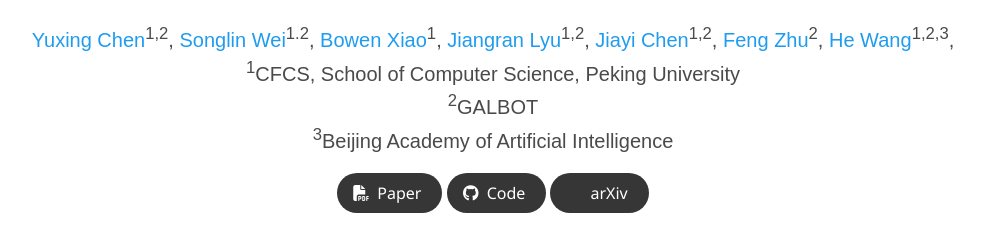
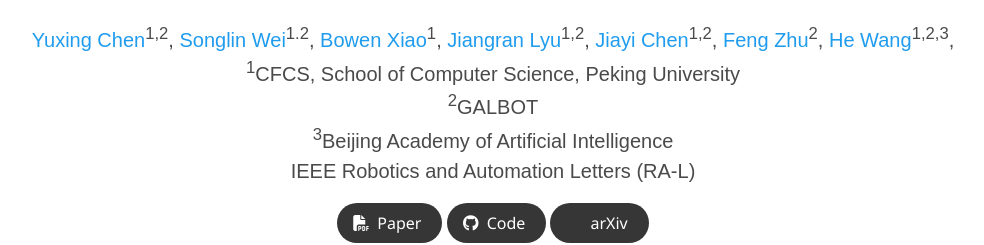
Before and after one commit to PKU-EPIC/RoboHanger, a plain HTML site: page index.html in a window 1280 px wide. Shown: the part 213-458 px from the top of the page, without its empty margins (147-1131 px from the left). Drawn offline with nearby package versions, Linux system fonts and the light colour scheme; some icons are missing; a web font is replaced by a local one.

Commit message:
add ral title

```diff
--- a/index.html
+++ b/index.html
@@ -82,6 +82,7 @@
               <sup>1</sup>CFCS, School of Computer Science, Peking University<br>
               <sup>2</sup>GALBOT<br>
               <sup>3</sup>Beijing Academy of Artificial Intelligence<br>
+              IEEE Robotics and Automation Letters (RA-L)<br>
             </span>
           </div>
 
```
